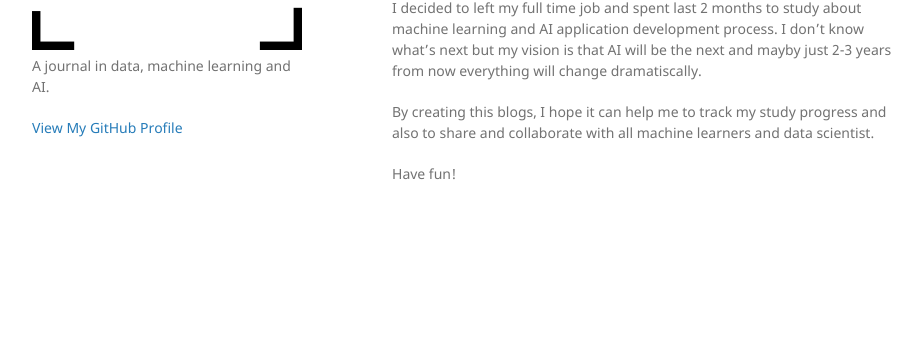
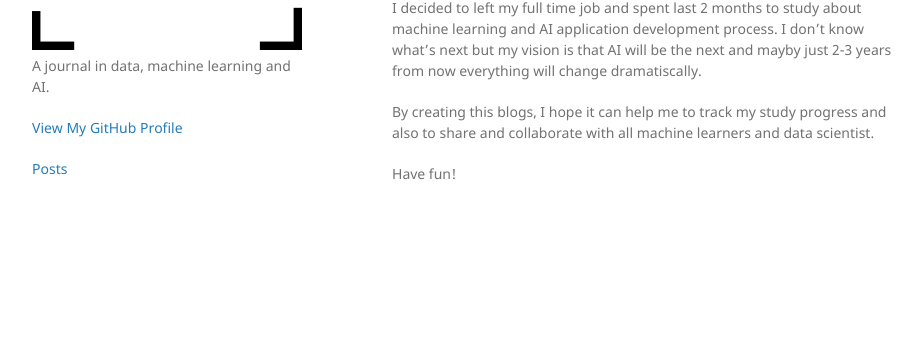
Before and after one commit to gengishkhan/gengishkhan.github.io, a Jekyll site: the page built from docs/about.md, in a window 1280 px wide. Shown: the part 228-582 px from the top of the page, without its empty margins (178-1100 px from the left). Built offline with Jekyll 4.4.1, drawn with Linux system fonts in a browser that asks for light colours; our own code applies the rules of GitHub Pages for plain Markdown files.

Commit message:
Add post menu

```diff
--- a/docs/_layouts/default.html
+++ b/docs/_layouts/default.html
@@ -30,7 +30,7 @@
         {% if site.github.is_user_page %}
         <p class="view"><a href="{{ site.github.owner_url }}">View My GitHub Profile</a></p>
         {% endif %}
-
+        <p class="view"><a href="./post.html">Posts</a></p>
         {% if site.show_downloads %}
         <ul class="downloads">
           <li><a href="{{ site.github.zip_url }}">Download <strong>ZIP File</strong></a></li>
```
